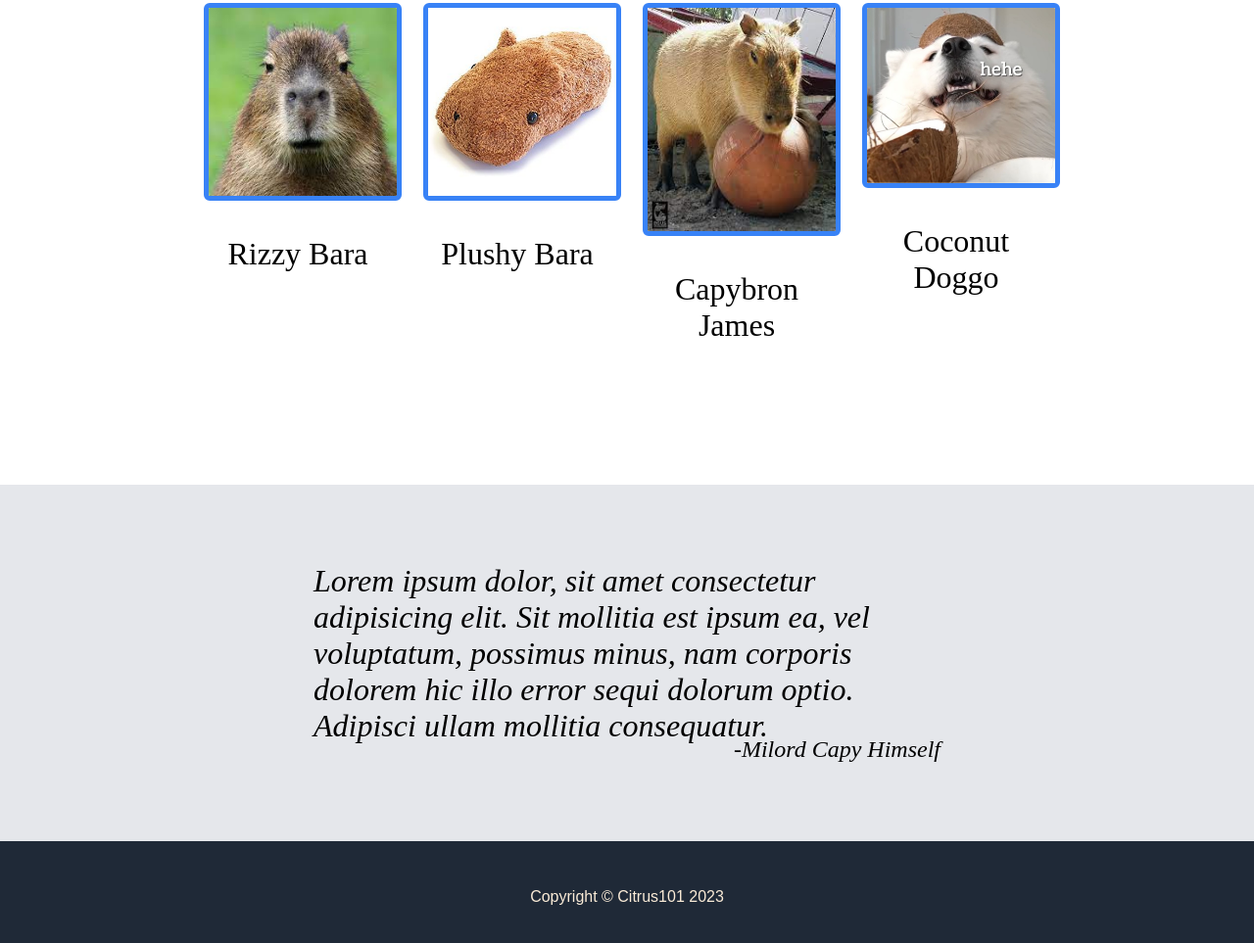
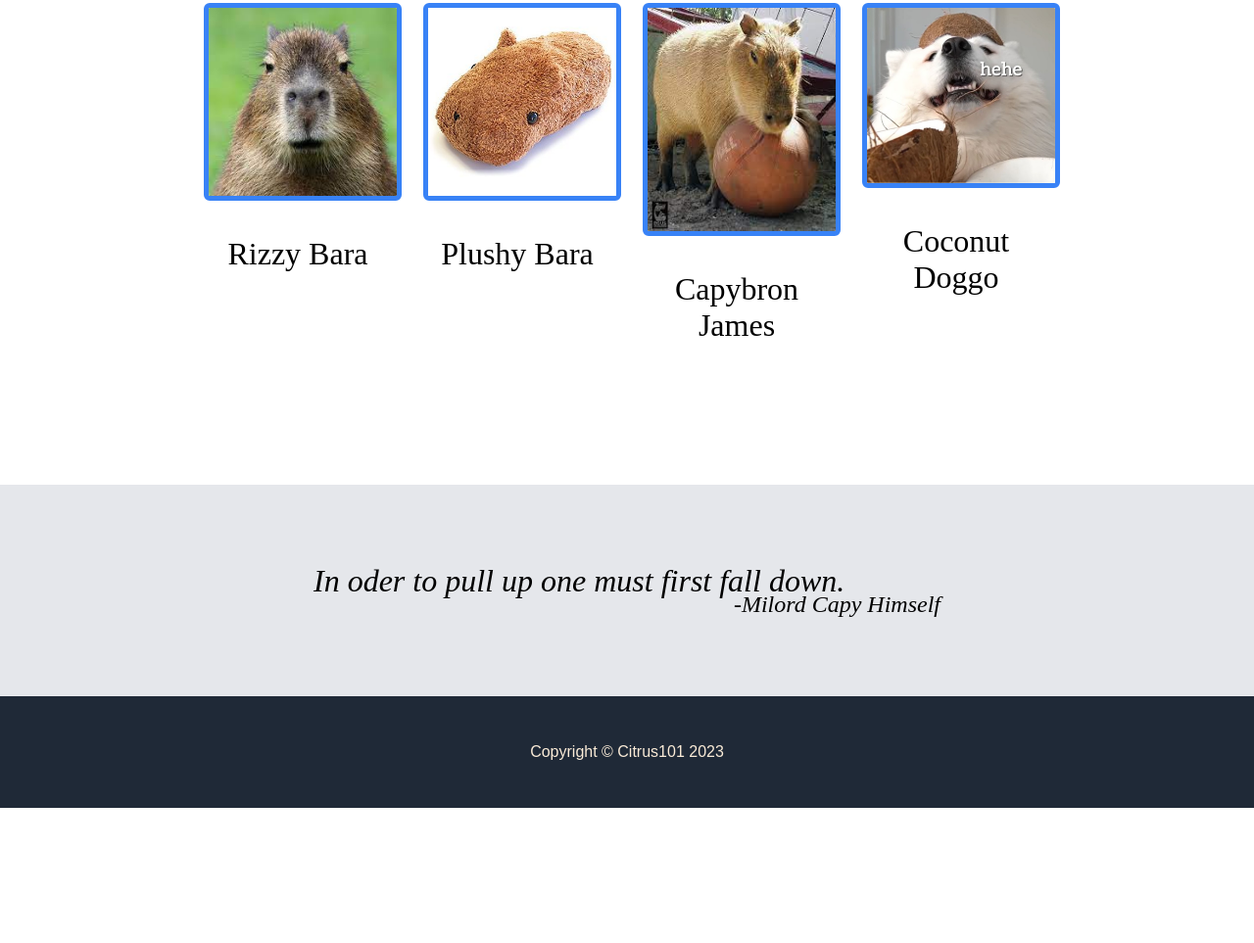
Before and after one commit to Citrus101/Landing-Page, a plain HTML site: page index.html in a window 1280 px wide. Shown: the part 858-1821 px from the top of the page at 98% size. After the commit the page ends 1683 px from the top, so only its background shows below. Drawn offline with Linux system fonts and the light colour scheme.

Commit message:
one last commit

```diff
--- a/index.html
+++ b/index.html
@@ -51,7 +51,7 @@
 
 
     <div class="body02">
-        <p>Lorem ipsum dolor, sit amet consectetur adipisicing elit. Sit mollitia est ipsum ea, vel voluptatum, possimus minus, nam corporis dolorem hic illo error sequi dolorum optio. Adipisci ullam mollitia consequatur.
+        <p>In oder to pull up one must first fall down.
         <!-- <span class="Quote">\tNice</span> -->
         </p>
         <p class="Quote">-Milord Capy Himself</p>
```
